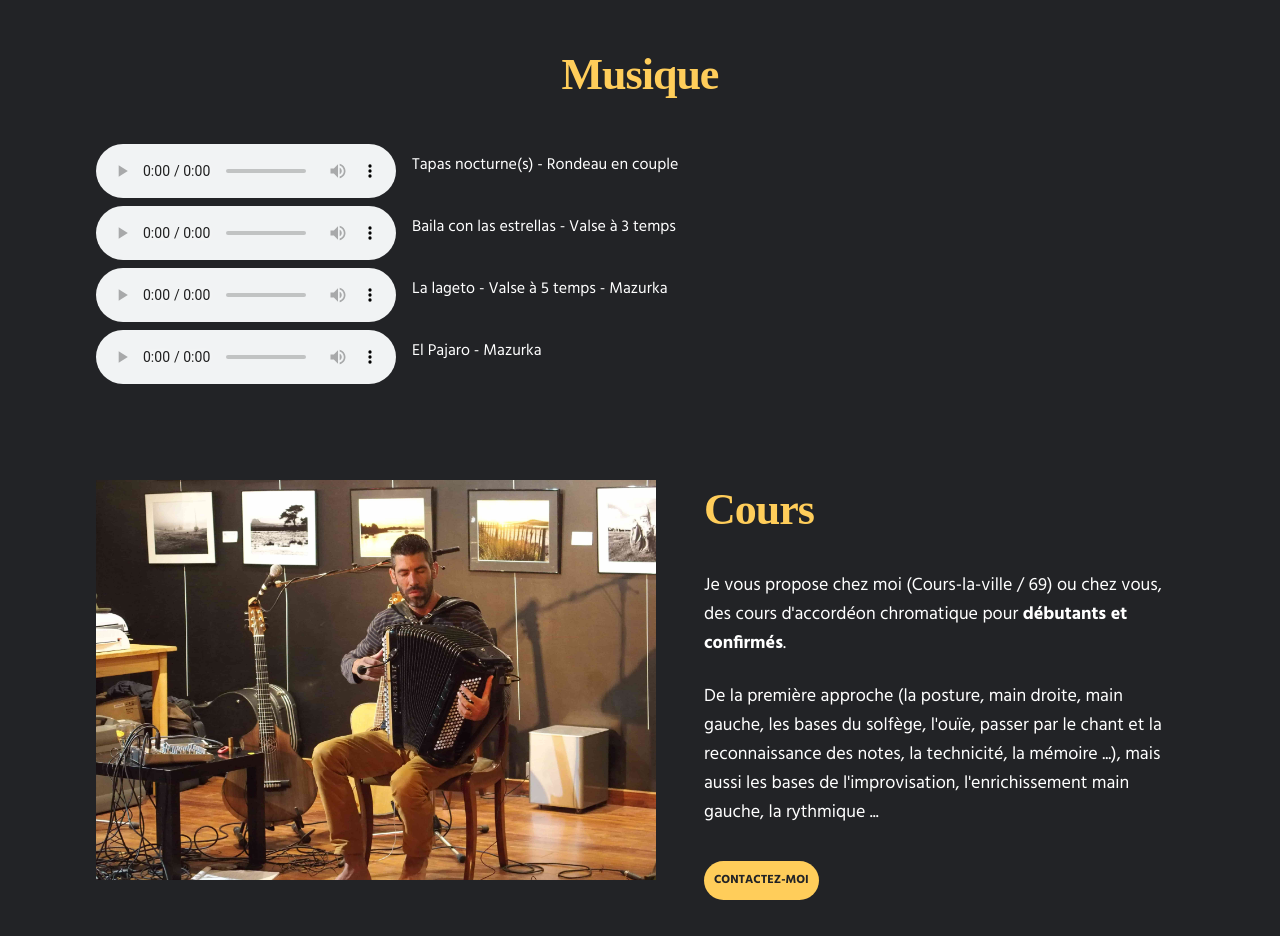
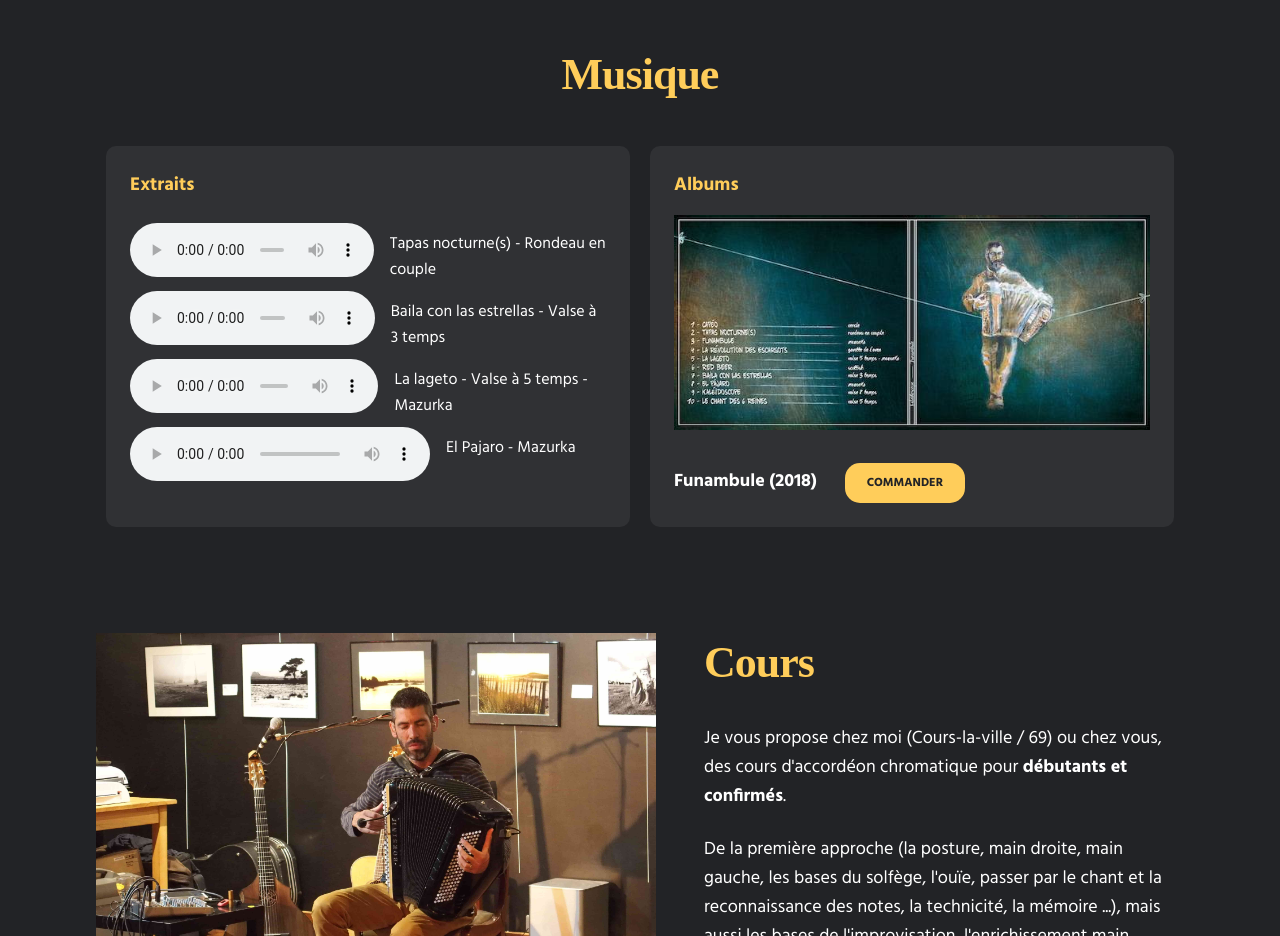
Before and after one commit to pierreant-p/aymerick-tronalvarez, a plain HTML site: page index.html in a window 1280 px wide. Shown: the part 3140-4076 px from the top of the page. Drawn offline with Linux system fonts and the light colour scheme; a web font is replaced by a local one.

Commit message:
Adds Google forms to buy albums

```diff
--- a/index.html
+++ b/index.html
@@ -272,7 +272,9 @@
 
       <section id="music" class="music">
         <h2>Musique</h2>
-
+        <div class="music-wrapper">
+          <div class="tracks-wrapper">
+            <h3>Extraits</h3>
             <ul class="tracks">
               <li class="track">
                 <audio controls controlsList="nodownload">
@@ -282,7 +284,9 @@
                   />
                   Votre navigateur ne supporte pas la balise audio.
                 </audio>
-            <div class="track-title">Tapas nocturne(s) - Rondeau en couple</div>
+                <div class="track-title">
+                  Tapas nocturne(s) - Rondeau en couple
+                </div>
               </li>
 
               <li class="track">
@@ -306,17 +310,45 @@
                   />
                   Votre navigateur ne supporte pas la balise audio.
                 </audio>
-            <div class="track-title">La lageto - Valse à 5 temps - Mazurka</div>
+                <div class="track-title">
+                  La lageto - Valse à 5 temps - Mazurka
+                </div>
               </li>
 
               <li class="track">
                 <audio controls controlsList="nodownload">
-              <source src="music/El Pajaro - Mazurka.mp3" type="audio/mpeg" />
+                  <source
+                    src="music/El Pajaro - Mazurka.mp3"
+                    type="audio/mpeg"
+                  />
                   Votre navigateur ne supporte pas la balise audio.
                 </audio>
                 <div class="track-title">El Pajaro - Mazurka</div>
               </li>
             </ul>
+          </div>
+
+          <div class="buy-wrapper">
+            <h3>Albums</h3>
+            <ul class="albums">
+              <li>
+                <img
+                  src="images/funambule-cover.jpg"
+                  alt="Funambule, album d'Aymerick Tron-Alvarez"
+                />
+                <div class="title">
+                  Funambule (2018)
+                </div>
+                <a
+                  class="album-buy"
+                  href="https://docs.google.com/forms/d/1OcMRUmQGod7rt3gtHEIZflmkswTvsSQLqhn0AbUYA0U/edit"
+                  target="_blank"
+                  >Commander</a
+                >
+              </li>
+            </ul>
+          </div>
+        </div>
       </section>
 
       <section id="lessons" class="lessons">
--- a/styles/main.css
+++ b/styles/main.css
@@ -321,6 +321,19 @@ ul {
     color: var(--yellow);
 }
 
+.music-wrapper {
+    display: flex;
+    justify-content: center;
+}
+
+.tracks-wrapper, .buy-wrapper {
+    width: 600px;
+    background: var(--light-gray);
+    border-radius: 10px;
+    margin: 10px;
+    padding: 24px;
+}
+
 .tracks {
     display: flex;
     flex-direction: column;
@@ -338,6 +351,41 @@ ul {
 
 .track audio {
     width: 300px;
+}
+
+.albums .title {
+    font-size: 18px;
+    font-weight: 900;
+    display: inline-block;
+}
+
+.albums img {
+    width: 100%;
+    margin-bottom: 24px;
+}
+
+.album-buy {
+    display: inline-block;
+    background-color: var(--yellow);
+    color: #000000;
+    border-radius: 15px;
+    padding: 10px;
+    margin-top: auto;
+    color: var(--dark-gray);
+    font-weight: 900;
+    text-transform: uppercase;
+    text-align: center;
+    text-align: center;
+    width: 100px;
+    text-decoration: none;
+    transition: background-color 200ms ease-in-out;
+    font-size: 12px;
+    margin-left: 24px;
+}
+
+.album-buy:hover {
+    background-color: var(--orange);
+    text-decoration: none;
 }
 
 
@@ -541,6 +589,25 @@ ul {
     .table-cell {
         padding: 4px 0;
     }
+
+    .music-wrapper {
+        flex-direction: column;
+        flex-wrap: wrap;
+    }
+
+    .tracks-wrapper,
+    .buy-wrapper {
+        width: unset;
+    }
+
+    .tracks {
+        align-items: center;
+    }
+
+    .track {
+        flex-direction: column;
+        margin-bottom: 16px;
+    }
 }
 
 @media (max-width: 768px) {
@@ -716,15 +783,6 @@ ul {
         line-height: 26px;
     }
 
-    .tracks {
-        align-items: center;
-    }
-
-    .track {
-        flex-direction: column;
-        margin-bottom: 16px;
-    }
-
     .scores ul {
         flex-direction: column;
     }
```
Also changed, not shown: images/funambule-cover.jpg (added). Lines whose indentation alone changed are shown as unchanged.
